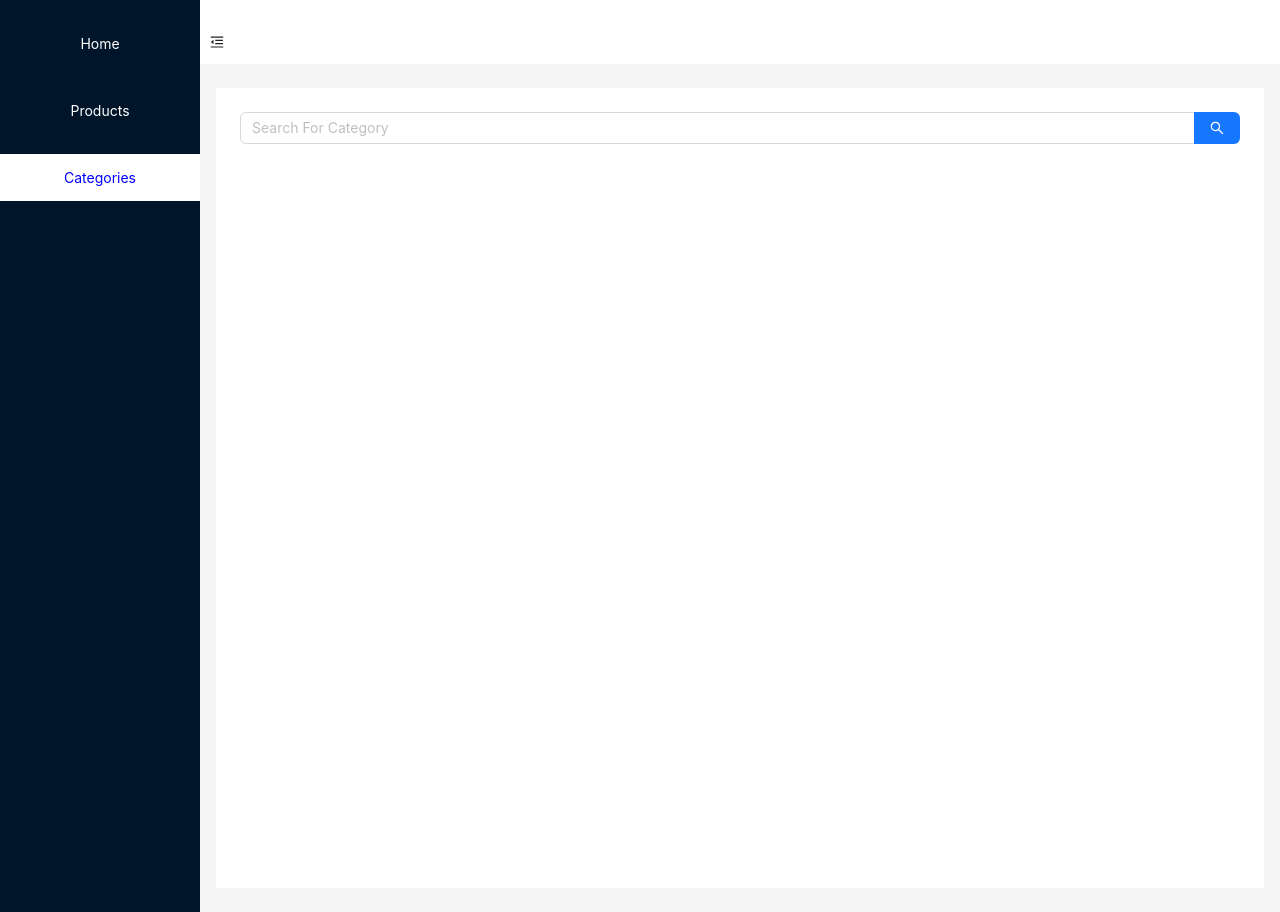
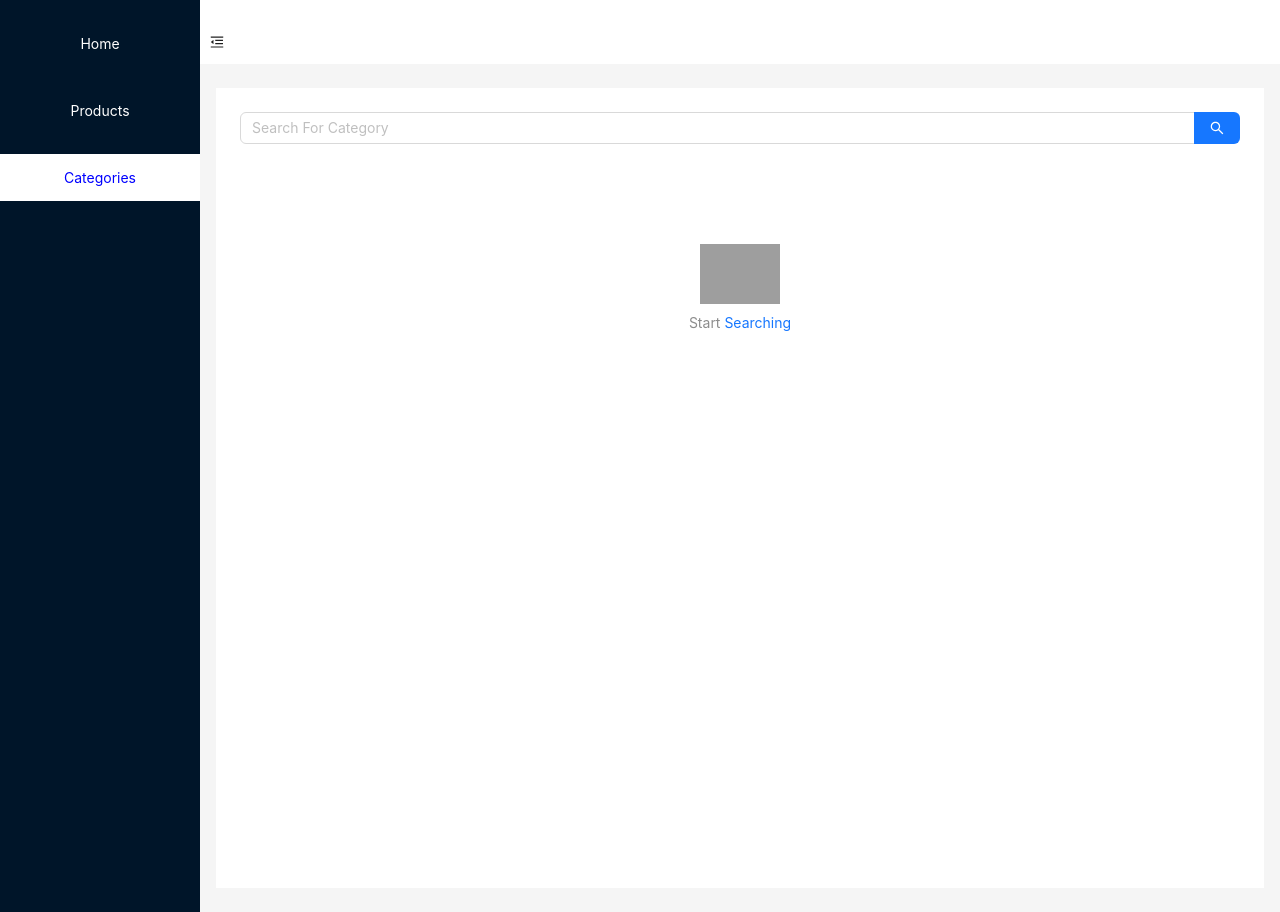
Before and after one commit to shalomtaiwo/product-category-frontend, a React (Create React App) app: page /me/category in a window 1280 px wide. Built offline with nearby package versions, Linux system fonts and the light colour scheme; grey boxes are pictures that could not be loaded.

Commit message:
Chore: Implement Axios Hook

```diff
--- a/package.json
+++ b/package.json
@@ -9,6 +9,7 @@
     "@testing-library/user-event": "^13.5.0",
     "antd": "^5.0.7",
     "axios": "^1.2.1",
+    "axios-hooks": "^4.0.0",
     "react": "^18.2.0",
     "react-dom": "^18.2.0",
     "react-router-dom": "^6.4.5",
--- a/src/Dashboard/category.jsx
+++ b/src/Dashboard/category.jsx
@@ -1,6 +1,10 @@
 import React from "react";
-import {Input } from "antd";
+import { Input } from "antd";
+import { Card } from "antd";
+import {  Empty } from "antd";
+import axios from "axios";
 
+const { Meta } = Card;
 const { Search } = Input;
 
 const Category = () => {
@@ -10,6 +14,27 @@ const Category = () => {
 		e.preventDefault();
 		setSearchCat(value);
 	};
+
+    const [category, setCategory] = React.useState([]);
+
+	const handleAllCategory = React.useCallback((url, category, product) => {
+		axios
+			.get(url, {
+				params: {
+					category: category,
+					product: product,
+				},
+			})
+			.then(function (response) {
+				setCategory(response?.data);
+			})
+			.catch(function (error) {
+				console.log(error);
+			})
+			.finally(function () {
+				// always executed
+			});
+	}, []);
 
 	return (
 		<div>
@@ -22,6 +47,47 @@ const Category = () => {
 						allowClear
 					/>
 				</div>
+
+				<div className="dashboard_cat">
+					{searchCat !== "" ? (
+						<Card
+							title={"ffdfd"}
+							// key={'fdfdfd'}
+						>
+							<div className="dashboard_col">
+								<Card
+									hoverable
+									style={{
+										width: 240,
+									}}
+									cover={
+										<img
+											alt="example"
+											src="https://via.placeholder.com/150"
+										/>
+									}
+								>
+									<Meta title={"ffdfdfd"} />
+								</Card>
+							</div>
+						</Card>
+					) : (
+						<div className="empty_search">
+                            <Empty
+							image="https://gw.alipayobjects.com/zos/antfincdn/ZHrcdLPrvN/empty.svg"
+							imageStyle={{
+								height: 60,
+							}}
+							description={
+								<span>
+									Start  <a href="#/">Searching</a>
+								</span>
+							}
+						>
+						</Empty>
+                        </div>
+					)}
+				</div>
 			</div>
 		</div>
 	);
--- a/src/Dashboard/main.jsx
+++ b/src/Dashboard/main.jsx
@@ -1,38 +1,32 @@
 import React from "react";
-import axios from "axios";
-import { Card } from "antd";
+import useAxios from "axios-hooks";
+import { Card, Spin } from "antd";
 
 const { Meta } = Card;
 
 const Main = () => {
-	const [category, setCategory] = React.useState([]);
+	// const [category, setCategory] = React.useState([]);
 
-	const handleAllCategory = React.useCallback((url, category, product) => {
-		axios
-			.get(url, {
-				params: {
-					category: category,
-					product: product,
-				},
-			})
-			.then(function (response) {
-				setCategory(response?.data);
-			})
-			.catch(function (error) {
-				console.log(error);
-			})
-			.finally(function () {
-				// always executed
-			});
-	}, []);
+	const [{ data, loading, error }] = useAxios(
+		"http://localhost:8000/api/category.php"
+	);
 
-	React.useEffect(() => {
-		handleAllCategory("http://localhost:8000/api/category.php");
-	}, [handleAllCategory]);
+	if (loading)
+		return (
+			<div>
+				<Spin
+					tip="Loading"
+					size="large"
+				>
+					<div className="content" />
+				</Spin>
+			</div>
+		);
+	if (error) return <p>Error!</p>;
 
 	return (
 		<div className="dashboard_category">
-			{category.map((cat, index) => {
+			{data.map((cat, index) => {
 				return (
 					<Card
 						title={cat?.name}
@@ -46,6 +40,7 @@ const Main = () => {
 										style={{
 											width: 240,
 										}}
+                                        key={index}
 										cover={
 											<img
 												alt="example"
--- a/src/index.css
+++ b/src/index.css
@@ -29,3 +29,9 @@ code {
   margin: 10px 0;
   text-align: center;
 }
+.dashboard_cat{
+  margin-top: 20px;
+}
+.empty_search{
+  margin-top: 10%;
+}
```
Also changed, not shown: 1 other file (tests, documents, lock files or other folders).
